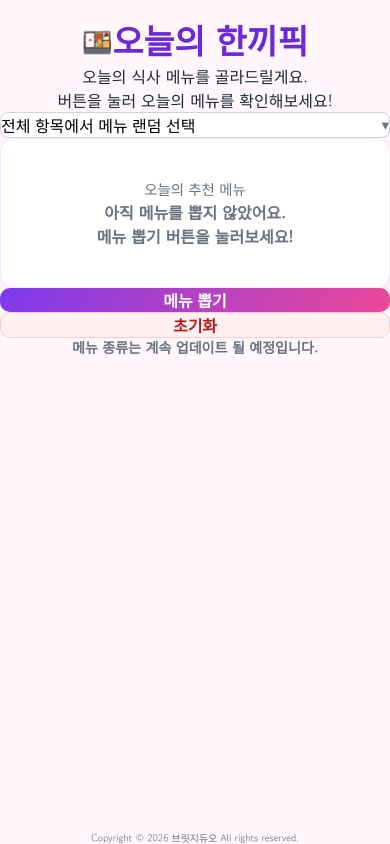
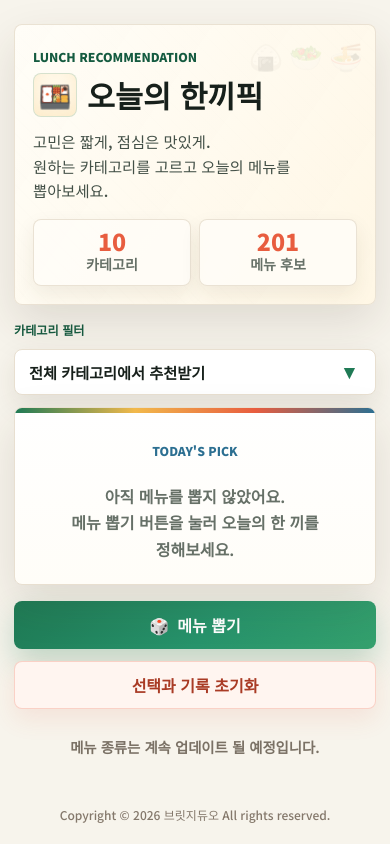
Before and after one commit to jaykim19/lunch_recommendation_app, a Vue app: page / in a window 390 px wide. Built offline with nearby package versions, Linux system fonts and the light colour scheme.

Commit message:
modified the design and fonts

```diff
--- a/index.html
+++ b/index.html
@@ -18,7 +18,7 @@
     <link rel="preconnect" href="https://fonts.googleapis.com" />
     <link rel="preconnect" href="https://fonts.gstatic.com" crossorigin />
     <link
-      href="https://fonts.googleapis.com/css2?family=Gowun+Dodum&display=swap"
+      href="https://fonts.googleapis.com/css2?family=Noto+Sans+KR:wght@400;500;600;700;800;900&display=swap"
       rel="stylesheet"
     />
     <title>오늘의 한끼픽</title>
--- a/src/components/FoodCard.vue
+++ b/src/components/FoodCard.vue
@@ -17,7 +17,7 @@ defineProps({
 
 <template>
   <section class="card" aria-live="polite">
-    <p class="card-label">오늘의 추천 메뉴</p>
+    <p class="card-label">Today's Pick</p>
     <div v-if="isLoading" class="loading-foods" aria-label="메뉴 로딩 중">
       <span class="loading-food-item">🍜</span>
       <span class="loading-food-item">🍔</span>
@@ -32,7 +32,7 @@ defineProps({
       <template v-if="emptyMessage">{{ emptyMessage }}</template>
       <template v-else>
         아직 메뉴를 뽑지 않았어요.<br />
-        메뉴 뽑기 버튼을 눌러보세요!
+        메뉴 뽑기 버튼을 눌러 오늘의 한 끼를 정해보세요.
       </template>
     </p>
   </section>
--- a/src/components/ResultCard.vue
+++ b/src/components/ResultCard.vue
@@ -11,6 +11,7 @@ defineEmits(["restart"]);
 
 <template>
   <section v-if="confirmedFood" class="result-card">
+    <span class="result-badge">결정 완료</span>
     <h3>오늘의 식사는 {{ confirmedFood.name }}!</h3>
     <p>맛있게 먹고 오세요.</p>
     <!-- <button class="ghost-btn" @click="$emit('restart')">다시 하기</button> !-->
--- a/src/components/RouletteButton.vue
+++ b/src/components/RouletteButton.vue
@@ -10,5 +10,8 @@ defineProps({
 </script>
 
 <template>
-  <button class="primary-btn" :disabled="disabled" @click="$emit('pick')">메뉴 뽑기</button>
+  <button class="primary-btn" :disabled="disabled" @click="$emit('pick')">
+    <span aria-hidden="true">🎲</span>
+    메뉴 뽑기
+  </button>
 </template>
--- a/src/styles.css
+++ b/src/styles.css
@@ -1,38 +1,58 @@
 :root {
-  font-family: "Gowun Dodum", "Segoe UI", Arial, sans-serif;
+  font-family: "Noto Sans KR", "Segoe UI", Arial, sans-serif;
   line-height: 1.5;
-  color: #1f2937;
-  background-color: #fff7fb;
-  --layout-scale: min(1, calc(100vw / 720px));
-  --space-3xs: calc(0.2rem * var(--layout-scale));
-  --space-2xs: calc(0.25rem * var(--layout-scale));
-  --space-xs: calc(0.4rem * var(--layout-scale));
-  --space-sm: calc(0.5rem * var(--layout-scale));
-  --space-md: calc(0.75rem * var(--layout-scale));
-  --space-lg: calc(1rem * var(--layout-scale));
-  --space-xl: calc(1.2rem * var(--layout-scale));
-  --space-2xl: calc(1.5rem * var(--layout-scale));
-  --space-3xl: calc(2rem * var(--layout-scale));
-  --space-layout-top: calc(1.5rem * var(--layout-scale));
-  --space-footer: calc(4.5rem * var(--layout-scale));
-  --space-footer-compact: calc(1.25rem * var(--layout-scale));
-  --space-layout-bottom: calc(0.8rem * var(--layout-scale));
-  --space-gap-sm: calc(0.45rem * var(--layout-scale));
-  --space-gap-md: calc(0.6rem * var(--layout-scale));
-  --space-gap-lg: calc(0.8rem * var(--layout-scale));
-  --card-height: calc(158px * var(--layout-scale));
+  color: #17201b;
+  background: #f7f4ec;
+  --surface: #fffdf8;
+  --surface-strong: #ffffff;
+  --ink: #17201b;
+  --muted: #667067;
+  --line: #e8dfd0;
+  --green: #1f7a55;
+  --green-dark: #155b40;
+  --coral: #e85d3f;
+  --gold: #f2b94b;
+  --blue: #2c6f91;
+  --shadow: 0 18px 45px rgba(60, 45, 28, 0.13);
+  --soft-shadow: 0 10px 28px rgba(60, 45, 28, 0.1);
+  --layout-width: 720px;
 }
 
 * {
   box-sizing: border-box;
 }
 
+html {
+  min-height: 100%;
+  background:
+    linear-gradient(135deg, rgba(31, 122, 85, 0.12), transparent 30%),
+    linear-gradient(215deg, rgba(232, 93, 63, 0.12), transparent 32%),
+    #f7f4ec;
+}
+
 body {
+  min-height: 100%;
   margin: 0;
+  color: var(--ink);
+  font-weight: 500;
+  letter-spacing: 0;
+  word-break: keep-all;
+  text-rendering: optimizeLegibility;
+  -webkit-font-smoothing: antialiased;
+  -moz-osx-font-smoothing: grayscale;
+}
+
+button,
+input {
+  font: inherit;
+}
+
+button {
+  -webkit-tap-highlight-color: transparent;
 }
 
 #app {
-  min-height: 100%;
+  min-height: 100vh;
 }
 
 li {
@@ -40,16 +60,15 @@ li {
 }
 
 .layout {
+  width: min(100%, var(--layout-width));
+  min-width: 300px;
   min-height: 100vh;
-  min-width: 300px;
   display: flex;
   flex-direction: column;
-  max-width: 720px;
+  gap: 14px;
   margin: 0 auto;
-  padding:
-    calc(var(--space-layout-top) + env(safe-area-inset-top, 0px))
-    var(--space-lg)
-    calc(var(--space-layout-bottom) + env(safe-area-inset-bottom, 0px));
+  padding: calc(24px + env(safe-area-inset-top, 0px)) 18px
+    calc(18px + env(safe-area-inset-bottom, 0px));
 }
 
 .layout > * {
@@ -57,53 +76,142 @@ li {
 }
 
 .hero {
-  text-align: center;
-  margin-bottom: var(--space-xl);
+  position: relative;
+  display: grid;
+  grid-template-columns: 1fr auto;
+  gap: 18px;
+  align-items: end;
+  overflow: hidden;
+  border: 1px solid rgba(232, 223, 208, 0.9);
+  border-radius: 8px;
+  padding: 22px;
+  background:
+    linear-gradient(125deg, rgba(255, 253, 248, 0.95), rgba(255, 246, 228, 0.92)),
+    repeating-linear-gradient(
+      45deg,
+      rgba(31, 122, 85, 0.06) 0,
+      rgba(31, 122, 85, 0.06) 1px,
+      transparent 1px,
+      transparent 12px
+    );
+  box-shadow: var(--shadow);
+}
+
+.hero::after {
+  content: "🍙 🥗 🍜";
+  position: absolute;
+  right: 18px;
+  top: 12px;
+  color: rgba(23, 32, 27, 0.11);
+  font-size: 2.2rem;
+  pointer-events: none;
+}
+
+.hero-copy {
+  position: relative;
+  z-index: 1;
+}
+
+.hero-kicker,
+.section-label,
+.card-label,
+.result-badge {
+  display: inline-flex;
+  align-items: center;
+  color: var(--green-dark);
+  font-size: 0.76rem;
+  font-weight: 900;
+  text-transform: uppercase;
+  letter-spacing: 0;
+}
+
+.hero-title-wrap {
+  display: flex;
+  align-items: center;
+  gap: 10px;
+  margin-top: 6px;
+}
+
+.hero-icon {
+  display: inline-flex;
+  align-items: center;
+  justify-content: center;
+  width: 44px;
+  height: 44px;
+  border: 1px solid rgba(31, 122, 85, 0.18);
+  border-radius: 8px;
+  background: #fff8e8;
+  box-shadow: inset 0 -8px 16px rgba(242, 185, 75, 0.18);
+  font-size: 1.65rem;
 }
 
 .hero h1 {
-  margin-top: 0;
-  margin-bottom: var(--space-xs);
-  font-size: 2rem;
-  color: #6d28d9;
+  margin: 0;
+  color: var(--ink);
+  font-size: 2.15rem;
+  font-weight: 900;
+  line-height: 1.12;
 }
 
 .hero p {
-  margin: 0;
-  line-height: 1.45;
+  max-width: 390px;
+  margin: 12px 0 0;
+  color: #435047;
+  font-weight: 500;
+  line-height: 1.6;
 }
 
-.hero-title-wrap {
-  display: inline-flex;
-  align-items: center;
-  gap: var(--space-gap-md);
-  margin-top: 15px;
+.hero-stats {
+  position: relative;
+  z-index: 1;
+  display: grid;
+  grid-template-columns: repeat(2, minmax(82px, 1fr));
+  gap: 8px;
+  min-width: 190px;
 }
 
-.hero-icon {
-  /* width: 2.2rem; */
-  /* height: 2.2rem; */
-  /* border-radius: 999px; */
-  display: inline-flex;
-  align-items: center;
-  justify-content: center;
-  /* background: #f3e8ff; */
-  /* box-shadow: inset 0 0 0 1px #d8b4fe; */
-  font-size: 1.6rem;
-  margin-bottom: 0;
+.hero-stats span {
+  display: grid;
+  gap: 1px;
+  border: 1px solid rgba(232, 223, 208, 0.9);
+  border-radius: 8px;
+  padding: 10px;
+  background: rgba(255, 253, 248, 0.82);
+  color: var(--muted);
+  font-size: 0.88rem;
+  font-weight: 600;
+  text-align: center;
+  box-shadow: 0 8px 20px rgba(60, 45, 28, 0.08);
+}
+
+.hero-stats strong {
+  color: var(--coral);
+  font-size: 1.45rem;
+  font-weight: 900;
+  line-height: 1;
 }
 
 .toolbar {
+  display: grid;
+  gap: 10px;
+  margin-top: 4px;
+}
+
+.toolbar-heading {
   display: flex;
-  gap: var(--space-gap-lg);
-  align-items: center;
-  flex-wrap: wrap;
-  margin-bottom: var(--space-lg);
+  align-items: baseline;
+  justify-content: space-between;
+  gap: 10px;
+}
+
+.toolbar-hint {
+  color: var(--muted);
+  font-size: 0.86rem;
+  font-weight: 500;
 }
 
 .category-select-wrap {
   position: relative;
-  /* min-width: 180px; */
   min-width: 100%;
 }
 
@@ -111,108 +219,170 @@ li {
   display: flex;
   align-items: center;
   justify-content: space-between;
+  gap: 12px;
   width: 100%;
-  border: 1px solid #d1d5db;
+  min-height: 48px;
+  border: 1px solid var(--line);
   border-radius: 8px;
-  padding: var(--space-sm) var(--space-md);
-  background: #fff;
+  padding: 0 14px;
+  background: var(--surface-strong);
+  color: var(--ink);
+  font-weight: 700;
   text-align: left;
   cursor: pointer;
+  box-shadow: var(--soft-shadow);
+  transition: border-color 0.15s ease, box-shadow 0.15s ease, transform 0.15s ease;
 }
 
 .category-select-trigger::after {
   content: "▾";
-  color: #6b7280;
-  margin-left: var(--space-gap-md);
-  font-size: 0.9rem;
+  display: inline-flex;
+  align-items: center;
+  justify-content: center;
+  flex: 0 0 24px;
+  width: 24px;
+  height: 24px;
+  margin-left: auto;
+  color: var(--green);
+  font-size: 1.25rem;
+  font-weight: 900;
+  line-height: 1;
+  transform: translateY(-1px);
+}
+
+.category-select-trigger:hover {
+  border-color: rgba(31, 122, 85, 0.45);
+  transform: translateY(-1px);
+}
+
+.category-select-trigger:focus-visible,
+.primary-btn:focus-visible,
+.ghost-btn:focus-visible,
+.confirm-btn:focus-visible,
+.reject-btn:focus-visible {
+  outline: 3px solid rgba(44, 111, 145, 0.25);
+  outline-offset: 2px;
 }
 
 .category-options {
   position: absolute;
-  top: calc(100% + 6px * var(--layout-scale));
+  top: calc(100% + 8px);
   left: 0;
   width: 100%;
-  max-height: 240px;
+  max-height: 280px;
   overflow: auto;
-  border: 1px solid #e5e7eb;
-  border-radius: 10px;
-  background: #fff;
-  box-shadow: 0 8px 18px rgba(15, 23, 42, 0.12);
-  padding: var(--space-gap-sm);
+  border: 1px solid var(--line);
+  border-radius: 8px;
+  background: var(--surface-strong);
+  box-shadow: 0 22px 45px rgba(23, 32, 27, 0.18);
+  padding: 8px;
   z-index: 20;
 }
 
 .category-option {
   display: flex;
   align-items: center;
-  gap: var(--space-gap-sm);
-  padding: var(--space-2xs);
+  gap: 9px;
+  min-height: 38px;
+  border-radius: 8px;
+  padding: 7px 9px;
+  color: #29342d;
+  font-weight: 600;
   cursor: pointer;
 }
 
+.category-option:hover {
+  background: #f7f4ec;
+}
+
+.category-option input {
+  width: 16px;
+  height: 16px;
+  accent-color: var(--green);
+}
+
 .category-option-all {
-  font-weight: 600;
-  border-bottom: 1px solid #e5e7eb;
-  margin-bottom: var(--space-2xs);
-  padding-bottom: var(--space-gap-sm);
+  margin-bottom: 4px;
+  border-bottom: 1px solid var(--line);
+  border-radius: 8px 8px 0 0;
+  color: var(--green-dark);
+  font-weight: 800;
 }
 
 .card,
 .result-card,
 .stats {
-  border: 1px solid #f3e8ff;
-  border-radius: 14px;
-  background: #ffffff;
+  position: relative;
+  overflow: hidden;
+  min-height: 178px;
+  border: 1px solid var(--line);
+  border-radius: 8px;
+  background:
+    linear-gradient(180deg, rgba(255, 255, 255, 0.92), rgba(255, 253, 248, 0.98)),
+    var(--surface);
   display: flex;
   flex-direction: column;
   justify-content: center;
   align-items: center;
-  gap: var(--space-sm);
-  padding: var(--space-lg) var(--space-xl);
-  margin-top: 0;
-  box-shadow: 0 8px 18px rgba(167, 139, 250, 0.12);
+  gap: 10px;
+  padding: 24px 22px;
+  box-shadow: var(--shadow);
   text-align: center;
-  min-height: var(--card-height);
+}
+
+.card::before {
+  content: "";
+  position: absolute;
+  inset: 0 0 auto;
+  height: 5px;
+  background: linear-gradient(90deg, var(--green), var(--gold), var(--coral), var(--blue));
 }
 
 .card-label {
-  margin: 0;
-  color: #6b7280;
-  font-size: 0.9rem;
+  color: var(--blue);
 }
 
 .food-body {
   display: flex;
   flex-direction: column;
   align-items: center;
-  gap: var(--space-2xs);
+  gap: 8px;
   width: 100%;
 }
 
 .food-name {
+  max-width: 100%;
   margin: 0;
-  font-size: 1.8rem;
-  line-height: 1.25;
+  color: var(--ink);
+  font-size: 2.1rem;
+  font-weight: 900;
+  line-height: 1.2;
+  overflow-wrap: anywhere;
 }
 
 .food-category {
   margin: 0;
-  color: #2563eb;
-  font-weight: 600;
+  border: 1px solid rgba(31, 122, 85, 0.16);
+  border-radius: 8px;
+  padding: 5px 10px;
+  background: #edf7f0;
+  color: var(--green-dark);
+  font-weight: 800;
+  font-size: 0.95rem;
 }
 
 .loading-foods {
   display: flex;
   justify-content: center;
   align-items: center;
-  gap: var(--space-gap-md);
-  min-height: calc(3.2rem * var(--layout-scale));
+  gap: 10px;
+  min-height: 58px;
 }
 
 .loading-food-item {
   display: inline-block;
-  font-size: 1.7rem;
-  animation: float-food 1.2s ease-in-out infinite;
+  font-size: 2rem;
+  animation: float-food 1.15s ease-in-out infinite;
 }
 
 .loading-food-item:nth-child(2) {
@@ -229,112 +399,134 @@ li {
 
 .placeholder {
   margin: 0;
-  color: #6b7280;
+  color: var(--muted);
   text-align: center;
-  font-weight: bold;
-  line-height: 1.55;
+  font-weight: 600;
+  line-height: 1.65;
 }
 
 .card .placeholder {
-  padding: 0 var(--space-2xs);
+  padding: 0 4px;
 }
 
 .layout-note {
-  margin: var(--space-md) 0 0;
+  margin: 2px 0 0;
+  color: #7a7165;
+  font-size: 0.9rem;
 }
 
 .primary-btn,
 .ghost-btn,
 .confirm-btn,
 .reject-btn {
+  min-height: 50px;
   border: none;
-  border-radius: 10px;
-  padding: calc(0.7rem * var(--layout-scale)) var(--space-lg);
+  border-radius: 8px;
+  padding: 0 18px;
   cursor: pointer;
-  font-size: 0.95rem;
+  font-size: 1rem;
+  font-weight: 900;
+  transition: transform 0.15s ease, box-shadow 0.15s ease, background 0.15s ease;
 }
 
 .primary-btn {
+  display: inline-flex;
+  align-items: center;
+  justify-content: center;
+  gap: 8px;
   width: 100%;
-  margin-top: var(--space-md);
-  background: linear-gradient(120deg, #7c3aed, #ec4899);
+  margin-top: 4px;
+  background: linear-gradient(135deg, var(--green), #27936b 55%, #34a06d);
   color: #fff;
-  font-weight: 700;
+  box-shadow: 0 14px 30px rgba(31, 122, 85, 0.25);
 }
 
-.primary-btn:disabled {
-  opacity: 0.5;
+.primary-btn:hover:not(:disabled),
+.confirm-btn:hover:not(:disabled),
+.reset-btn:hover:not(:disabled) {
+  transform: translateY(-1px);
+}
+
+.primary-btn:active:not(:disabled),
+.confirm-btn:active:not(:disabled),
+.reset-btn:active:not(:disabled) {
+  transform: translateY(0);
+}
+
+.primary-btn:disabled,
+.ghost-btn:disabled,
+.choice-buttons button:disabled {
   cursor: not-allowed;
+  opacity: 0.52;
+  box-shadow: none;
 }
 
 .ghost-btn {
-  background: #f5f3ff;
-  color: #1f2937;
-}
-
-.ghost-btn:disabled {
-  opacity: 0.5;
-  cursor: not-allowed;
+  background: var(--surface-strong);
+  color: var(--ink);
 }
 
 .reset-btn {
-  margin-left: auto;
-  border: 1px solid #fecaca;
-  background: #fff1f2;
-  color: #b91c1c;
-  font-weight: 700;
-  transition: transform 0.15s ease, box-shadow 0.15s ease, background 0.15s ease;
   width: 100%;
-  margin-top: var(--space-md);
+  border: 1px solid rgba(232, 93, 63, 0.24);
+  background: #fff5f0;
+  color: #a93b25;
+  box-shadow: 0 10px 24px rgba(232, 93, 63, 0.11);
 }
 
-.reset-btn:hover {
-  background: #ffe4e6;
-  box-shadow: 0 6px 14px rgba(190, 24, 93, 0.16);
-  transform: translateY(-1px);
-}
-
-.reset-btn:active {
-  transform: translateY(0);
-  box-shadow: none;
-}
-
-.reset-btn:focus-visible {
-  outline: 3px solid rgba(244, 63, 94, 0.35);
-  outline-offset: 2px;
+.reset-btn:hover:not(:disabled) {
+  background: #ffece4;
+  box-shadow: 0 14px 30px rgba(232, 93, 63, 0.16);
 }
 
 .choice-buttons {
-  /* display: grid; */
+  display: grid;
   grid-template-columns: 1fr 1fr;
-  gap: var(--space-gap-lg);
-  margin-top: var(--space-lg);
+  gap: 10px;
 }
 
 .confirm-btn {
-  background: #16a34a;
+  width: 100%;
+  background: var(--green);
   color: #fff;
-  width: 100%;
 }
 
-/* .reject-btn {
-  background: #dc2626;
-  color: #fff;
-} */
+.reject-btn {
+  width: 100%;
+  background: #f1e8da;
+  color: #5f4c36;
+}
 
-.choice-buttons button:disabled {
-  opacity: 0.5;
-  cursor: not-allowed;
+.result-card {
+  min-height: 116px;
+  border-color: rgba(31, 122, 85, 0.28);
+  background: linear-gradient(135deg, #edf7f0, #fffdf8);
+}
+
+.result-badge {
+  color: var(--green-dark);
+}
+
+.result-card h3 {
+  margin: 0;
+  font-weight: 900;
+  line-height: 1.35;
+}
+
+.result-card p {
+  margin: 0;
+  color: var(--muted);
+  font-weight: 600;
 }
 
 .stats h4 {
-  margin-top: var(--space-xs);
-  margin-bottom: var(--space-xs);
+  margin-top: 6px;
+  margin-bottom: 6px;
 }
 
 .stats ul {
   margin: 0;
-  padding-left: var(--space-xl);
+  padding-left: 18px;
 }
 
 .stats-accordion {
@@ -343,202 +535,126 @@ li {
 
 .stats-accordion summary {
   cursor: pointer;
-  font-weight: 700;
-  color: #6d28d9;
+  font-weight: 800;
+  color: var(--green-dark);
 }
 
 .stats-accordion[open] summary {
-  margin-bottom: var(--space-gap-lg);
+  margin-bottom: 10px;
 }
 
 .app-footer {
   margin-top: auto;
-  padding-top: var(--space-footer);
-  padding-bottom: var(--space-3xs);
+  padding-top: 16px;
+  padding-bottom: 2px;
   text-align: center;
-  color: #6b7280;
+  color: #84786b;
 }
 
 .creator-text {
   margin: 0;
-  font-weight: 600;
+  font-weight: 700;
 }
 
 .copyright-text {
-  margin: var(--space-xs) 0 0;
+  margin: 0;
   font-size: 0.75rem;
-}
-
-.result-card h3 {
-  margin: 0;
-  line-height: 1.35;
-}
-
-.result-card p {
-  margin: var(--space-2xs) 0 0;
 }
 
 @keyframes float-food {
   0%,
   100% {
     transform: translateY(0) scale(1);
-    opacity: 0.65;
+    opacity: 0.72;
   }
   50% {
-    transform: translateY(-7px) scale(1.08);
+    transform: translateY(-8px) scale(1.08);
     opacity: 1;
   }
 }
 
-@media (max-width: 560px) {
-  :root {
-    --mobile-section-gap: max(calc(2rem * var(--layout-scale)), 1.35rem);
-    --mobile-block-gap: max(calc(1.35rem * var(--layout-scale)), 1rem);
-    --mobile-card-gap: max(calc(0.75rem * var(--layout-scale)), 0.55rem);
-  }
-
-  html,
-  body {
-    height: 100%;
-    overflow: hidden;
-    overscroll-behavior: none;
-  }
-
-  #app {
-    height: 100%;
-    overflow: hidden;
-  }
-
+@media (max-width: 620px) {
   .layout {
-    height: 100svh;
-    max-height: 100svh;
-    min-height: 100svh;
-    overflow: hidden;
-    padding-top: calc(var(--space-lg) + env(safe-area-inset-top, 0px));
+    gap: 12px;
+    padding-right: 14px;
+    padding-left: 14px;
   }
 
   .hero {
-    margin-bottom: var(--mobile-block-gap);
+    grid-template-columns: 1fr;
+    gap: 16px;
+    padding: 18px;
+  }
+
+  .hero::after {
+    right: 12px;
+    top: 10px;
+    font-size: 1.7rem;
   }
 
   .hero h1 {
-    margin-bottom: var(--space-xs);
-    font-size: 2.1rem;
+    font-size: 1.9rem;
   }
 
   .hero p {
-    font-size: 1rem;
-    line-height: 1.45;
+    font-size: 0.96rem;
   }
 
-  .hero-icon {
-    font-size: 1.55rem;
+  .hero-stats {
+    min-width: 0;
+    width: 100%;
   }
 
-  .toolbar {
-    margin-bottom: var(--mobile-section-gap);
+  .toolbar-heading {
+    align-items: flex-start;
+    flex-direction: column;
+    gap: 2px;
+  }
+
+  .toolbar-hint {
+    font-size: 0.82rem;
   }
 
   .category-select-trigger {
-    font-size: 1rem;
-  }
-
-  .category-option {
-    font-size: 0.98rem;
+    min-height: 46px;
+    font-size: 0.95rem;
   }
 
   .category-options {
-    max-height: min(240px, 42svh);
+    max-height: min(300px, 46vh);
   }
 
   .card,
   .result-card,
   .stats {
-    /* min-height: max(var(--card-height), 112px); */
-    min-height: 150px;
-    padding: var(--space-lg) var(--space-xl);
-    gap: var(--mobile-card-gap);
-  }
-
-  .card-label {
-    font-size: 0.9rem;
+    min-height: 162px;
+    padding: 22px 16px;
   }
 
   .food-name {
-    font-size: 1.75rem;
-  }
-
-  .food-category {
-    font-size: 1rem;
-  }
-
-  .card .placeholder,
-  .loading-foods {
-    font-size: 1rem;
-    line-height: 1.5;
-  }
-
-  .loading-food-item {
-    font-size: 1.65rem;
-  }
-
-  .result-card h3 {
-    font-size: 1.25rem;
-    line-height: 1.4;
-  }
-
-  .result-card p {
-    font-size: 1rem;
+    font-size: 1.72rem;
   }
 
   .primary-btn,
   .ghost-btn,
   .confirm-btn,
   .reject-btn {
-    font-size: 1rem;
-  }
-
-  .primary-btn {
-    margin-top: var(--mobile-section-gap);
-  }
-
-  .reset-btn {
-    margin-left: 0;
-    min-width: 100%;
-    margin-top: var(--mobile-block-gap);
-  }
-
-  .result-card {
-    margin-top: var(--mobile-block-gap);
-  }
-
-  .layout-note {
-    font-size: 0.88rem;
-    line-height: 1.4;
-    margin-top: var(--mobile-block-gap);
-  }
-
-  .app-footer {
-    padding-top: var(--space-sm);
-  }
-
-  .copyright-text {
-    font-size: 0.62rem;
-    line-height: 1.25;
-  }
-
-  .layout:has(.result-card) .layout-note {
-    display: none;
+    min-height: 48px;
   }
 }
 
-@media (max-width: 560px) and (max-height: 640px) {
+@media (max-width: 380px) {
   .hero h1 {
     font-size: 1.65rem;
   }
 
-  .hero p {
-    font-size: 0.94rem;
+  .hero-icon {
+    width: 40px;
+    height: 40px;
+  }
+
+  .hero-stats strong {
+    font-size: 1.25rem;
   }
 
   .food-name {
@@ -546,6 +662,6 @@ li {
   }
 
   .layout-note {
-    display: none;
+    font-size: 0.82rem;
   }
 }
--- a/src/views/HomeView.vue
+++ b/src/views/HomeView.vue
@@ -32,16 +32,18 @@ const isCategorySelectionIndeterminate = computed(
 const hasSelectedCategories = computed(() => boundSelectedCategories.value.length > 0);
 const displayFood = computed(() => (isPicking.value ? null : store.currentFood));
 const displayEmptyMessage = computed(() => store.emptyMessage);
+const selectedCategoryCount = computed(() => boundSelectedCategories.value.length);
+const availableMenuCount = computed(() => store.filteredFoods.length);
 const categorySummary = computed(() => {
   if (isAllCategoriesSelected.value) {
-    return `전체 항목에서 메뉴 랜덤 선택`;
+    return `전체 카테고리에서 추천받기`;
   }
 
   if (boundSelectedCategories.value.length === 0) {
     return `선택된 카테고리 없음`;
   }
 
-  return `선택된 카테고리에서 메뉴 랜덤 선택 (${boundSelectedCategories.value.length}개)`;
+  return `선택한 카테고리 ${boundSelectedCategories.value.length}개에서 추천받기`;
 });
 
 onMounted(() => {
@@ -104,18 +106,34 @@ function onEscapeKeyDown(event) {
 <template>
   <main class="layout">
     <header class="hero">
-      <div class="hero-title-wrap">
-        <span class="hero-icon" aria-hidden="true">🍱</span>
-        <h1>오늘의 한끼픽</h1>
+      <div class="hero-copy">
+        <span class="hero-kicker">Lunch Recommendation</span>
+        <div class="hero-title-wrap">
+          <span class="hero-icon" aria-hidden="true">🍱</span>
+          <h1>오늘의 한끼픽</h1>
+        </div>
+        <p>
+          고민은 짧게, 점심은 맛있게.<br />
+          원하는 카테고리를 고르고 오늘의 메뉴를 뽑아보세요.
+        </p>
       </div>
-      <p>
-        오늘의 식사 메뉴를 골라드릴게요. <br/>
-        버튼을 눌러 오늘의 메뉴를 확인해보세요!
-        </p>
+      <div class="hero-stats" aria-label="추천 현황">
+        <span>
+          <strong>{{ selectedCategoryCount }}</strong>
+          카테고리
+        </span>
+        <span>
+          <strong>{{ availableMenuCount }}</strong>
+          메뉴 후보
+        </span>
+      </div>
     </header>
 
     <section class="toolbar">
-      <!-- <label for="">카테고리</label> -->
+      <div class="toolbar-heading">
+        <span class="section-label">카테고리 필터</span>
+        <!-- <span class="toolbar-hint">입맛에 맞는 후보만 남겨요</span> -->
+      </div>
       <div ref="categorySelectRef" class="category-select-wrap">
         <button
           id="category-select-trigger"
@@ -160,7 +178,7 @@ function onEscapeKeyDown(event) {
       :disabled="!hasSelectedCategories"
       @click="store.resetAllStats"
     >
-      초기화
+      선택과 기록 초기화
     </button>
 
     <ChoiceButtons :disabled="!store.currentFood || !!store.confirmedFood" @confirm="onConfirm" @reject="onReject" />
```
